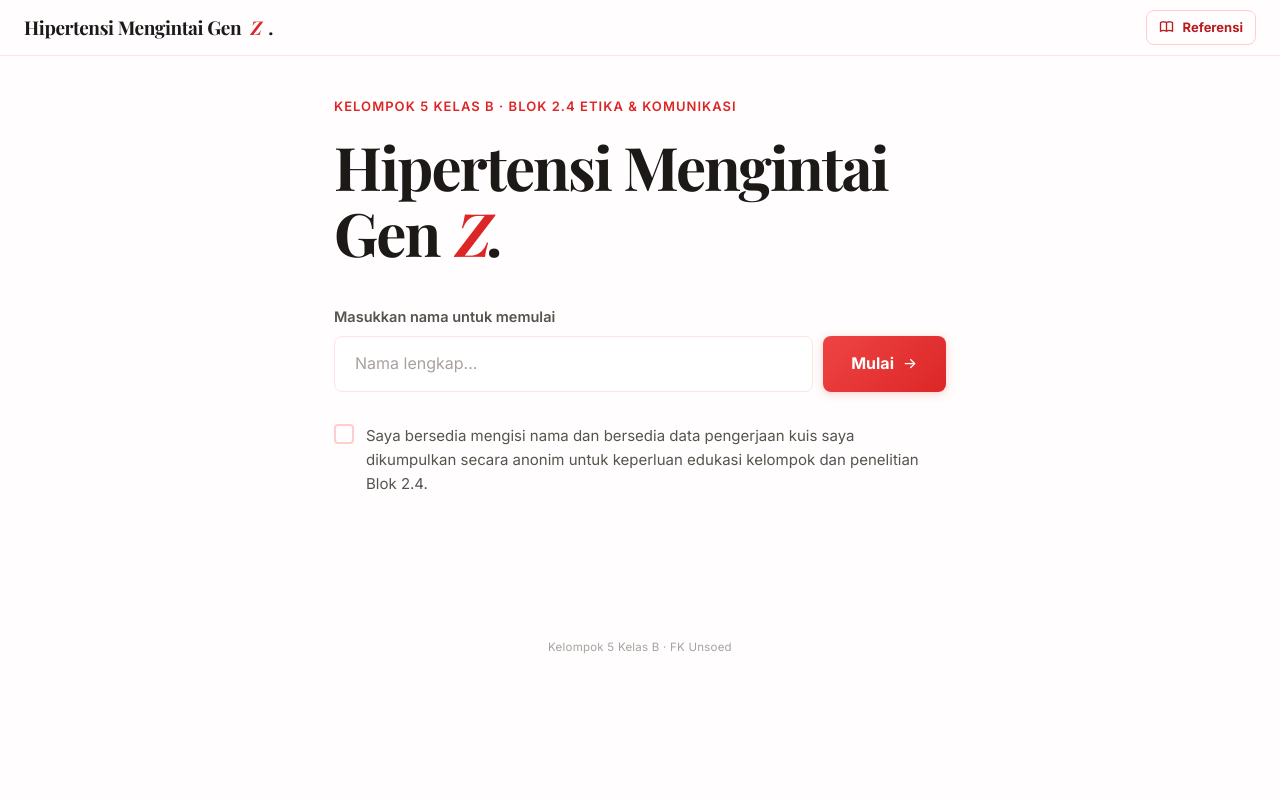
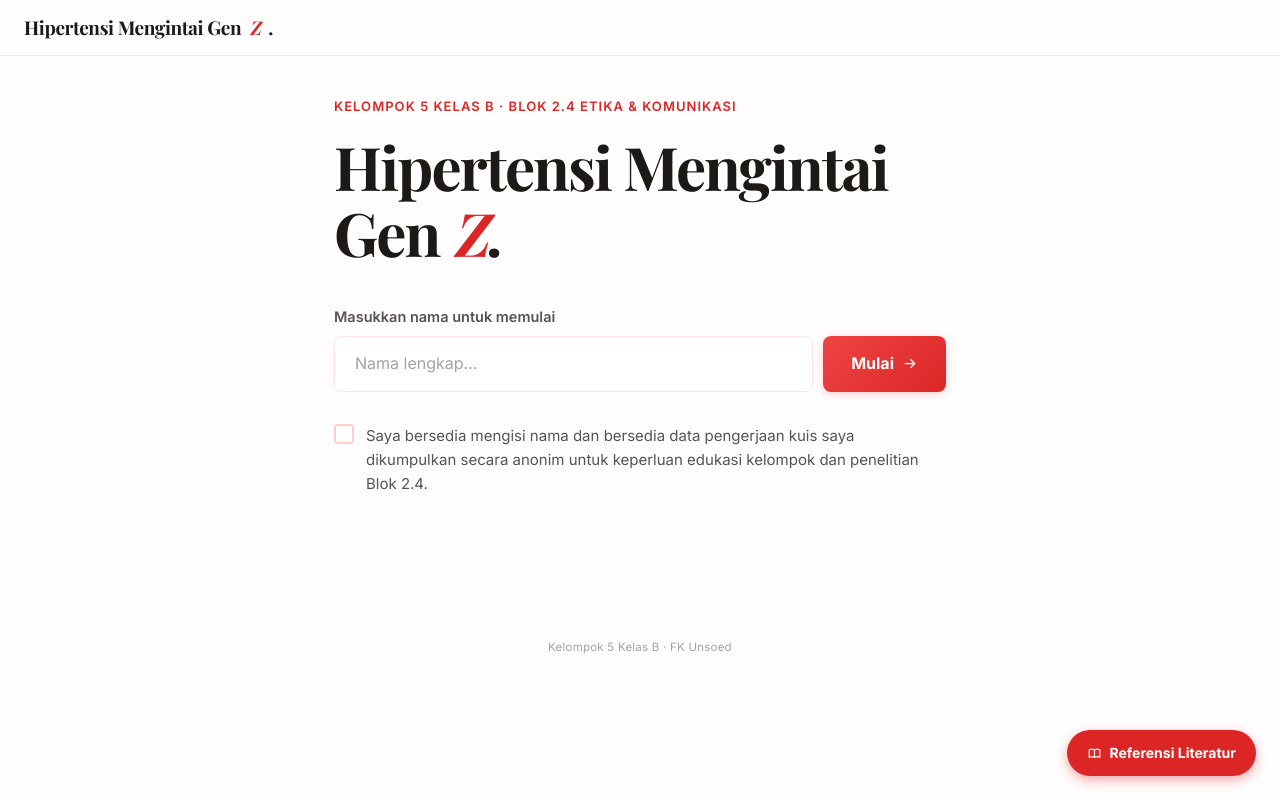
Before and after one commit to alchemist4real/hipertensimengintaigenz, a React (Vite) app: page / in a window 1280 px wide. Built offline with nearby package versions, Linux system fonts and the light colour scheme; a web font is replaced by a local one.

Commit message:
feat: move source button to floating action button (FAB) for accessibility

```diff
--- a/src/App.jsx
+++ b/src/App.jsx
@@ -508,19 +508,11 @@ function MainApp() {
   return (
     <div className="min-h-screen">
       {/* TOPBAR */}
-      <nav className="topbar" id="topbar" style={{ position: 'sticky', top: 0, zIndex: 9999 }}>
+      <nav className="topbar" id="topbar" style={{ position: 'sticky', top: 0, zIndex: 999 }}>
         <span className="topbar-brand">
           Hipertensi Mengintai Gen <em>Z</em>.
         </span>
-        <div style={{ display: 'flex', alignItems: 'center', gap: '12px', zIndex: 10000 }}>
-          <button
-            type="button"
-            className="btn btn-ghost"
-            style={{ padding: '6px 12px', fontSize: '13px', cursor: 'pointer', pointerEvents: 'auto', position: 'relative', zIndex: 10000 }}
-            onClick={(e) => { e.preventDefault(); e.stopPropagation(); setShowSources(true); }}
-          >
-            <i className="ti ti-book" style={{ pointerEvents: 'none' }}></i> Referensi
-          </button>
+        <div style={{ display: 'flex', alignItems: 'center', gap: '12px' }}>
           {name && step !== 'landing' && (
             <div className="topbar-user" id="topbar-user">
               <span className="avatar" id="topbar-avatar">{name.charAt(0).toUpperCase()}</span>
@@ -529,6 +521,35 @@ function MainApp() {
           )}
         </div>
       </nav>
+
+      {/* FLOATING SOURCE BUTTON */}
+      <button
+        onClick={() => setShowSources(true)}
+        style={{
+          position: 'fixed',
+          bottom: '24px',
+          right: '24px',
+          zIndex: 9999,
+          background: 'var(--red-600)',
+          color: 'white',
+          border: 'none',
+          borderRadius: '50px',
+          padding: '12px 20px',
+          fontSize: '14px',
+          fontWeight: 'bold',
+          display: 'flex',
+          alignItems: 'center',
+          gap: '8px',
+          boxShadow: '0 4px 12px rgba(220, 38, 38, 0.4)',
+          cursor: 'pointer',
+          pointerEvents: 'auto',
+          transition: 'transform 0.2s'
+        }}
+        onMouseOver={(e) => e.currentTarget.style.transform = 'translateY(-2px)'}
+        onMouseOut={(e) => e.currentTarget.style.transform = 'translateY(0)'}
+      >
+        <i className="ti ti-book"></i> Referensi Literatur
+      </button>
 
       {/* PAGE: LANDING */}
       {step === 'landing' && (
```
